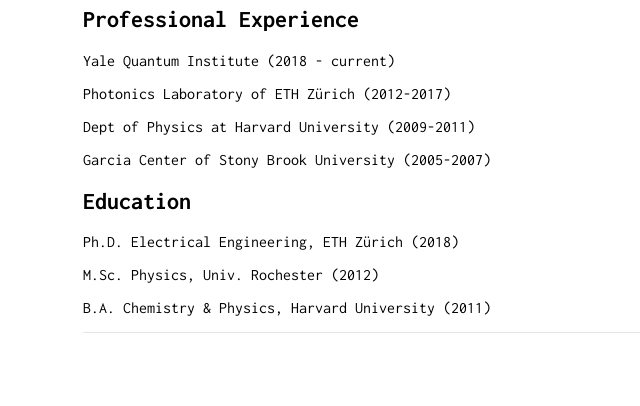
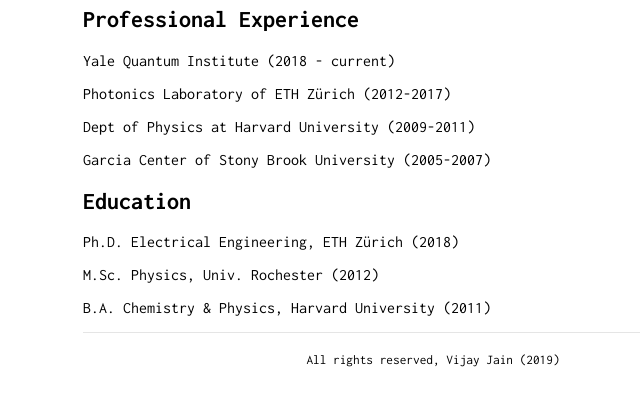
Before and after one commit to vjain89/site, a Jekyll site: the page built from about.md, in a window 1280 px wide, cut to the strip 274-680 px from the top of the page. Shown: the whole strip, without its empty margins (207-847 px from the left). Built offline with Jekyll 4.4.1, drawn with Linux system fonts in a browser that asks for light colours; part of the change alters nothing that is shown.

Commit message:
base url

```diff
--- a/_config.yml
+++ b/_config.yml
@@ -1,6 +1,6 @@
 title: vijay.jain
-url: "http://geil.world/"
-baseurl: ""
+url: "https://geil.world/"
+baseurl: "https://geil.world/"
 
 markdown: kramdown
 #ins_logo: "./bits-logo.png"
@@ -8,8 +8,8 @@ markdown: kramdown
 tracking_id: #
 
 footer: yes
-footer_url: "http://geil.world/"
-# footer_text: "Page design by Ankit Sultana"
+footer_url: "https://geil.world/"
+footer_text: "All rights reserved, Vijay Jain (2019)"
 
 sass:
     style: compressed
```
